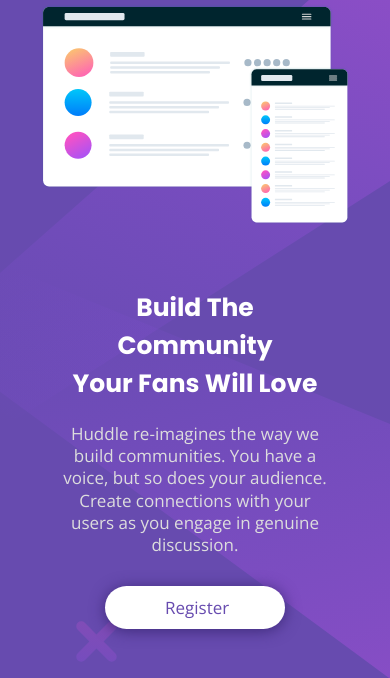
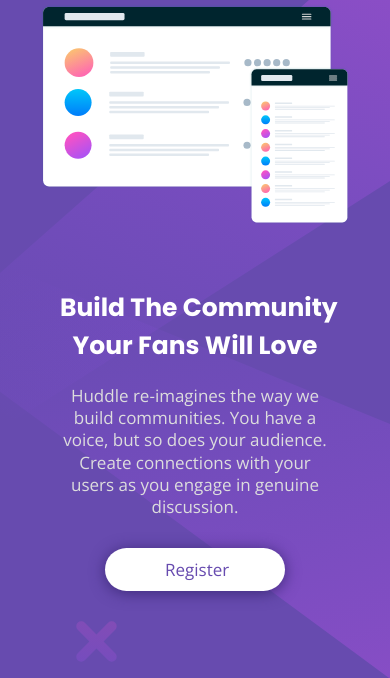
Before and after one commit to Jagruti-02/huddle-page, a plain HTML site: page index.html in a window 390 px wide. Shown: the part 103-781 px from the top of the page. Drawn offline with nearby package versions, Linux system fonts and the light colour scheme.

Commit message:
wrapping fix

```diff
--- a/style.css
+++ b/style.css
@@ -133,8 +133,8 @@ p {
 
   h1 {
     font-size: 25px;
-    align-items: center;
     text-align: center;
+    white-space: nowrap;
   }
 
   p {
```
Also changed, not shown: index.html (indentation only).
